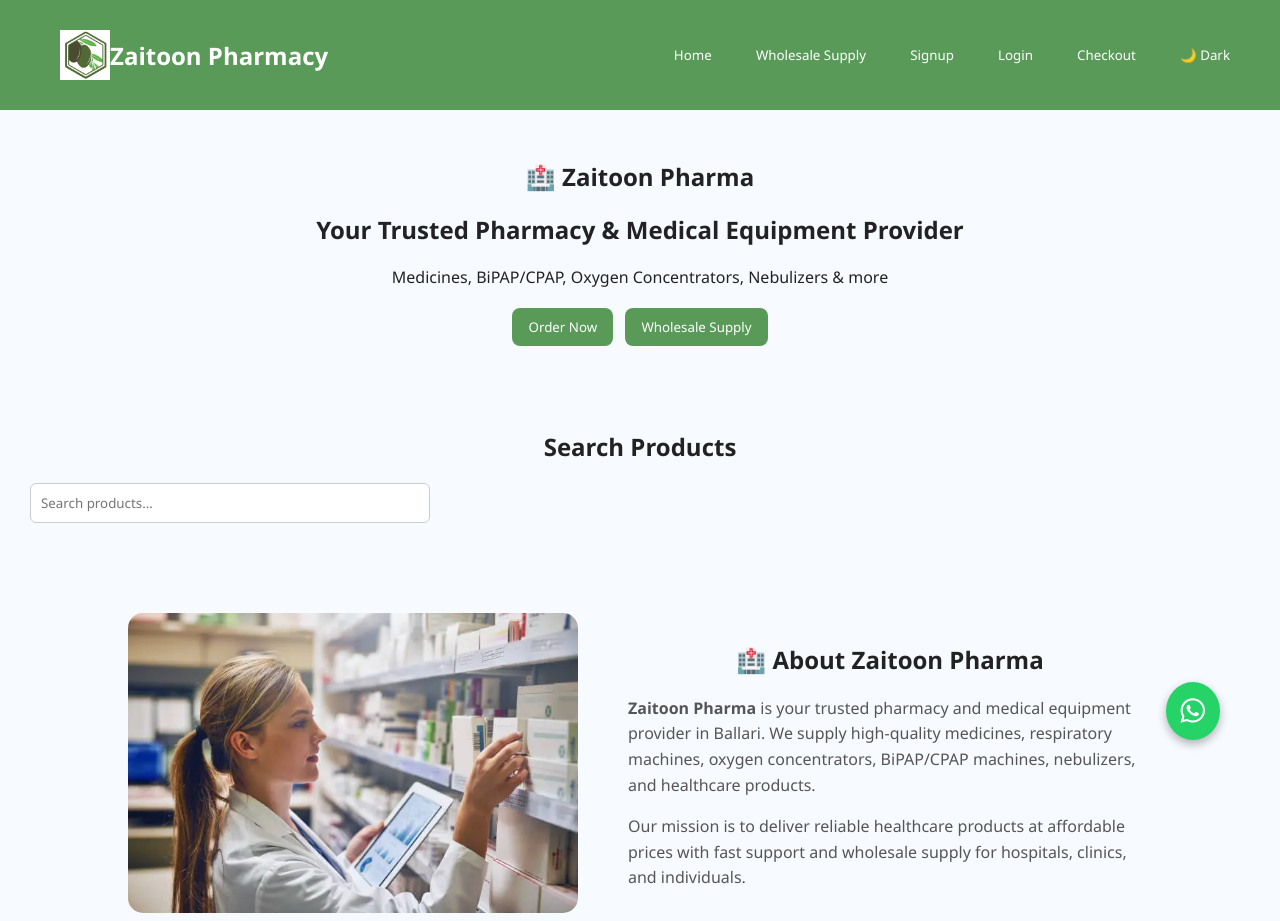
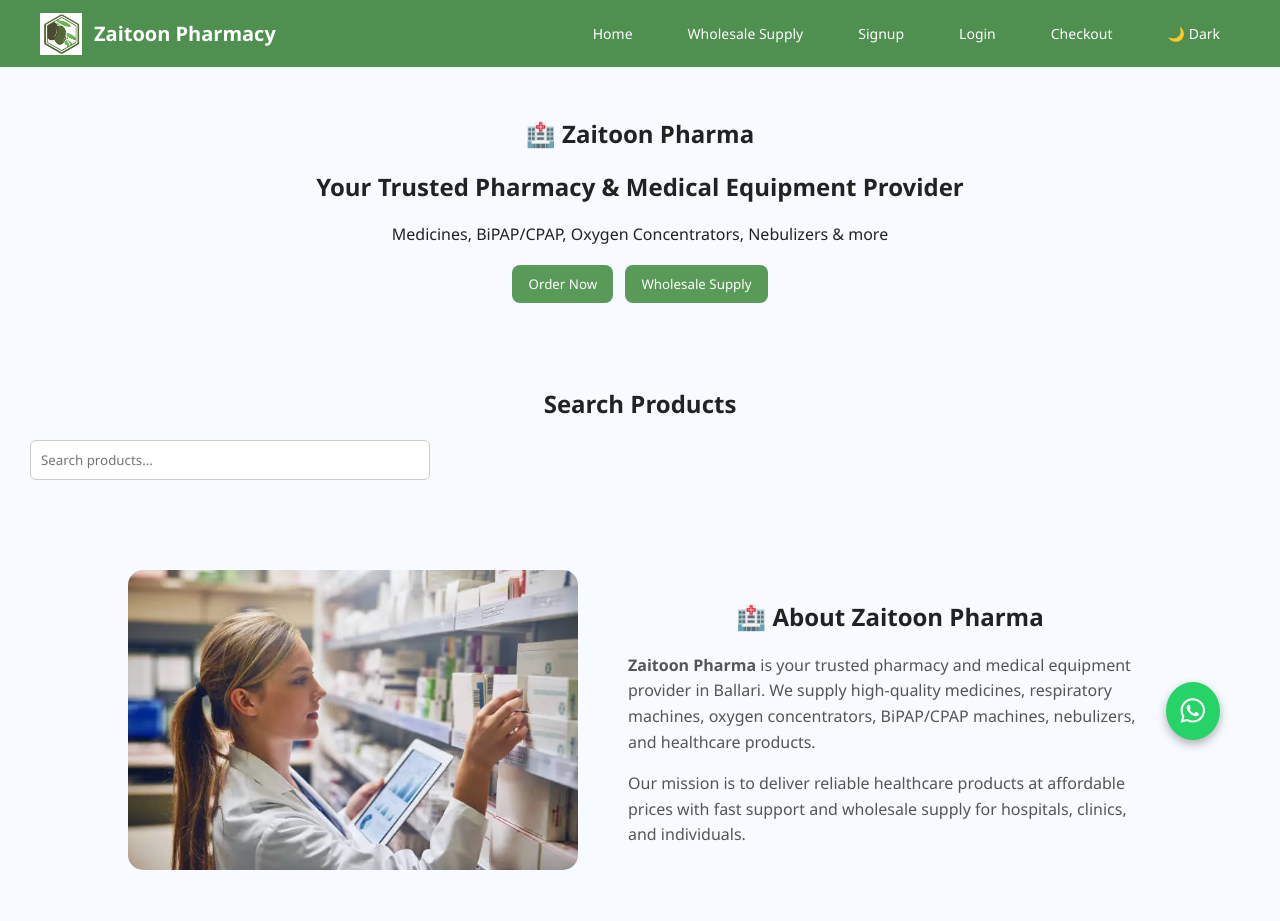
Before and after one commit to g00glecrackers/zaitoon-pharma-, a website: page public/index.html in a window 1280 px wide. Shown: the top 921 px of the page. Drawn offline with Linux system fonts and the light colour scheme; no server answers.

```diff
--- a/public/admin.html
+++ b/public/admin.html
@@ -3,7 +3,7 @@
 <head>
   <title>Admin - Zaitoon Pharma</title>
   <link rel="stylesheet" href="style.css">
-  <link rel="icon" type="image/png" href="/images/logo.png">
+  <link rel="icon" type="image/png" sizes="32x32" href="/images/favicon.png">
   <link rel="apple-touch-icon" href="/images/logo.png">
 <meta name="theme-color" content="#2e7d32">
 
--- a/public/index.html
+++ b/public/index.html
@@ -12,12 +12,15 @@
 </head>
 <body>
 
-<header>
   <header class="navbar">
-    <img src="/images/logo.png" alt="Zaitoon Pharmacy Logo" class="logo">
-    <h2>Zaitoon Pharmacy</h2>
-</header>
-  <div>
+    <div class="brand">
+        <img src="/images/logo.png" alt="Zaitoon Pharmacy Logo">
+        <h2>Zaitoon Pharmacy</h2>
+    </div>
+
+    <nav>
+        <!-- your nav links here -->
+         <div>
     <a href="index.html"><button>Home</button></a>
     <a href="wholesale.html"><button>Wholesale Supply</button></a>
     <a href="signup.html"><button>Signup</button></a>
@@ -39,6 +42,7 @@
 </script>
 
   </div>
+    </nav>
 </header>
 
 
--- a/public/style.css
+++ b/public/style.css
@@ -465,3 +465,54 @@
     height: 50px;
     object-fit: contain;
 }
+
+/* Navbar */
+.navbar {
+    display: flex;
+    align-items: center;
+    justify-content: space-between;
+    background-color: #4f8f4f;
+    padding: 10px 40px;
+}
+
+/* Brand (logo + name) */
+.brand {
+    display: flex;
+    align-items: center;
+    gap: 12px;
+}
+
+/* Logo */
+.brand img {
+    height: 42px;     /* Professional size */
+    width: auto;
+}
+
+/* Brand text */
+.brand h2 {
+    font-size: 20px;
+    font-weight: 600;
+    color: white;
+    margin: 0;
+}
+
+/* Nav links */
+nav div {
+    display: flex;
+    align-items: center;
+    gap: 15px;
+}
+
+/* Buttons */
+nav button {
+    background: transparent;
+    border: none;
+    color: white;
+    font-weight: 500;
+    cursor: pointer;
+    font-size: 14px;
+}
+
+nav button:hover {
+    opacity: 0.8;
+}
```
Also changed, not shown: public/checkout.html (+1 -1 lines), public/login.html (+1 -1 lines), public/orders.html (+1 -1 lines), public/signup.html (+1 -1 lines).
